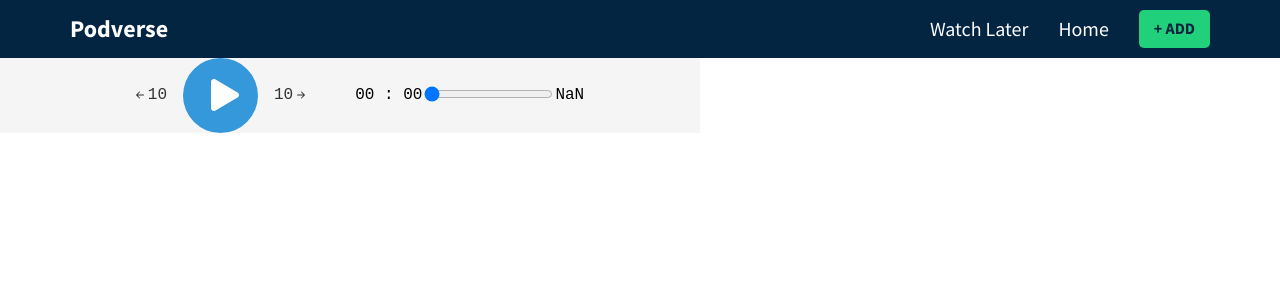
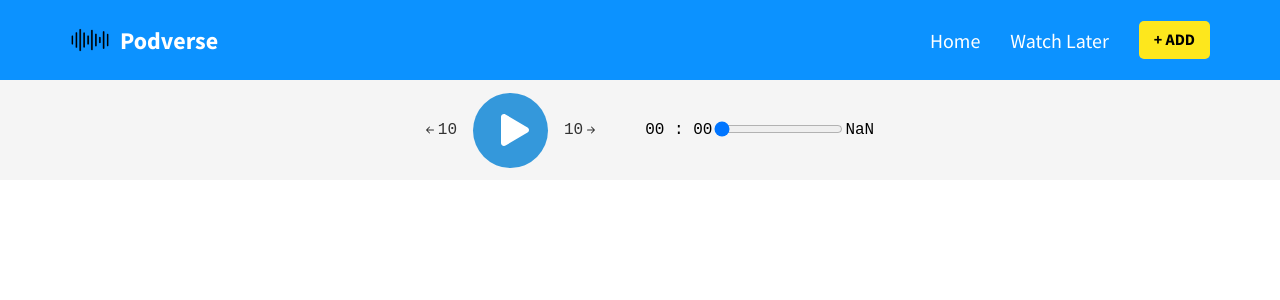
Before and after one commit to devkirstenm/KIRMUL009_FTO2301_GroupA_KirstenMuller_DWACapstone, a React (Create React App) app: page / in a window 1280 px wide. Shown: the top 300 px of the page. Built offline with nearby package versions, Linux system fonts and the light colour scheme.

Commit message:
Added styling

```diff
--- a/src/App.css
+++ b/src/App.css
@@ -1,8 +1,8 @@
 @import url("https://fonts.googleapis.com/css2?family=Source+Sans+Pro:wght@300;400;600;700;900&display=swap");
 
 :root {
-  --primary: #032541;
-  --secondary: #21d07a;
+  --primary: #0c92ff;
+  --secondary: #fde71d;
   --white: #fff;
 }
 
@@ -46,7 +46,7 @@ body {
 .btn {
   padding: 10px 15px;
   background-color: var(--secondary);
-  color: var(--primary);
+  color: black;
   border-radius: 5px;
   text-transform: uppercase;
   font-weight: 700;
@@ -58,7 +58,7 @@ body {
 }
 
 .btn:hover {
-  background-color: #1aa762;
+  background-color: rgb(245, 242, 104);
   opacity: 1;
   cursor: pointer;
 }
@@ -81,7 +81,8 @@ header .inner-content {
   display: flex;
   justify-content: space-between;
   align-items: center;
-  padding: 10px 0;
+  padding: 20px 0;
+
 }
 
 header a {
@@ -89,10 +90,17 @@ header a {
   font-size: 1.25rem;
   text-decoration: none;
   transition: all 0.3s ease;
+
 }
 
 header a:hover {
   opacity: 0.7;
+}
+
+
+header .brand {
+  display: flex; /* Add flex property to .brand to control the layout */
+  align-items: center; /* Align logo and link vertically */
 }
 
 header .brand a {
@@ -111,6 +119,7 @@ header .nav-links {
 header .nav-links li {
   display: inline-block;
   margin-right: 30px;
+
 }
 
 header .nav-links li:last-child {
@@ -533,7 +542,7 @@ font-weight: bolder;
 .audio--player {
   display: flex; /* display in a single line*/
   align-items: center;
-  width: 700px;
+  height: 100px;
   background: whitesmoke;
   justify-content: center;
 
@@ -685,3 +694,20 @@ select {
   color: #333;
   border: none;
 }
+
+/* Header */
+
+.header--logo {
+  width: 40px; /* Set the width of the logo as desired */
+  height: auto; /* Allow the height to adjust proportionally */
+  margin-right: 10px; /* Add margin to separate logo from the link */
+}
+
+
+header .brand a {
+  font-weight: 700;
+  font-size: 1.5rem;
+  color: var(--white); /* Set the color for the link */
+  text-decoration: none;
+  transition: all 0.3s ease;
+}
--- a/src/components/AudioPlayer.js
+++ b/src/components/AudioPlayer.js
@@ -1,33 +1,34 @@
-import React, { useRef } from "react"
-// installed react-icons
-import {BsArrowLeftShort} from "react-icons/bs"
-import {BsArrowRightShort} from "react-icons/bs"
-import {FaPlay} from "react-icons/fa"
-import {FaPause} from "react-icons/fa"
+import React, { useRef, useEffect, useState } from "react";
+import { BsArrowLeftShort, BsArrowRightShort } from "react-icons/bs";
+import { FaPlay, FaPause } from "react-icons/fa";
 
+export default function AudioPlayer({ episodeFile }) {
+  const [isPlaying, setIsPlaying] = useState(false);
+  const [duration, setDuration] = useState(0);
+  const [currentTime, setCurrentTime] = useState(0);
+  // audio source will be set based on the selected episode file
+  const audioPlayer = useRef(null);
+  const progressBar = useRef();
+  const animationRef = useRef();
 
-export default function AudioPlayer() {
+  useEffect(() => {
+    const seconds = Math.floor(audioPlayer.current.duration);
+    setDuration(seconds);
+    progressBar.current.max = seconds;
+  }, [audioPlayer?.current?.loadedmetadata, audioPlayer?.current?.readyState]);
 
-    // state
-    // is the audio playing state
-    const [isPlaying, setIsPlaying] = React.useState(false); // by default, player is not playing automatically
-    // state to set and change duration of audio
-    const [duration, setDuration] = React.useState(0); // default is 0
-    // state to set and change the time of the audio
-    const [currentTime, setCurrentTime] = React.useState(0);
-
-    // references
-    const audioPlayer = useRef(); // reference to the audio component
-    const progressBar = useRef(); // reference to the progress bar
-    const animationRef = useRef(); // reference to the animation (tracking progress bar)
-
-    // logic to display the audio in seconds without decimals (e.g., 20.83928032 seconds)
-    React.useEffect(() => {
-        const seconds = Math.floor(audioPlayer.current.duration);
-        setDuration(seconds);
-        progressBar.current.max = seconds;
-        // component will run as soon as the audio player has loaded (metadata is ready/exists). Necessary because Audio file may have not loaded yet so you will want to include this
-    }, [audioPlayer?.current?.loadedmetadata, audioPlayer?.current?.readyState]); // "if audioPlayer exists? and if current exists? then it must update when the loaded meta data is available""
+  useEffect(() => {
+    if (episodeFile) {
+      audioPlayer.current = new Audio(episodeFile); // Use the provided episodeFile to create the audio element
+      setIsPlaying(true);
+      audioPlayer.current.play();
+      animationRef.current = requestAnimationFrame(whilePlaying);
+    } else {
+      setIsPlaying(false);
+      audioPlayer.current.pause();
+      cancelAnimationFrame(animationRef.current);
+    }
+  }, [episodeFile]);
 
     // logic to format time correctly with minutes and seconds
     const calculateTime = (secs) => {
@@ -91,7 +92,9 @@ export default function AudioPlayer() {
         changeRange()
     }
 
+
     return (
+        <div className="inner-container">
         <div className="audio--player">
             <audio ref={audioPlayer} src="https://podcast-api.netlify.app/placeholder-audio.mp3"></audio>
 
@@ -115,5 +118,6 @@ export default function AudioPlayer() {
             <div className="duration">{(duration && !isNaN(duration)) && calculateTime(duration)}</div> {/* *not working* needed to add conditional statement because of bug. Bug: time display NaN when audio isn't playing - it's trying to display the duration before it's ready */}
 
         </div>
+        </div>
     )
 }
--- a/src/components/Header.js
+++ b/src/components/Header.js
@@ -7,16 +7,17 @@ export const Header = () => {
       <div className="container">
         <div className="inner-content">
           <div className="brand">
+            <img className="header--logo" src="./audio-waves.png" />
             <Link to="/home">Podverse</Link>
           </div>
 
           <ul className="nav-links">
             <li>
-              <Link to="/watchlater">Watch Later</Link>
+              <Link to="/home">Home</Link>
             </li>
 
             <li>
-              <Link to="/home">Home</Link>
+              <Link to="/watchlater">Watch Later</Link>
             </li>
 
             <li>
--- a/src/components/PodcastInfo.js
+++ b/src/components/PodcastInfo.js
@@ -1,10 +1,14 @@
 import React, { useEffect, useState } from "react"; // Import useEffect and useState
 import { useParams } from "react-router-dom";
+import AudioPlayer from "./AudioPlayer";
 
 const PodcastInfo = () => {
   const { id } = useParams(); // Get the podcast ID from the URL parameter
   console.log(id)
+
   const [selectedPodcast, setSelectedPodcast] = useState(null); // the initial value of selectedPodcast should be set to null instead of undefined, since it will be updated with an object (the data fetched from the API) later on.
+
+  const [selectedEpisodeFile, playEpisode] = useState(null); // Rename setSelectedEpisodeFile to playEpisode
 
     useEffect(() => {
         fetch(`https://podcast-api.netlify.app/id/${id}`)
@@ -59,7 +63,7 @@ const PodcastInfo = () => {
                     <div className="episode-container" key={episode.episode}>
                       <p className="episode-info">{`Episode ${episode.episode}: ${episode.title}`}</p>
                       <p className="episode-description">{episode.description}</p>
-                      <p className="episode-file">{episode.file}</p>
+                      <button className="episode-file" onClick={() => playEpisode(episode.file)}>Play episode</button>
                     </div>
                   ))}
                 </div>
@@ -68,6 +72,7 @@ const PodcastInfo = () => {
           ))}
         </div>
       </div>
+      {selectedEpisodeFile && <AudioPlayer episodeFile={selectedEpisodeFile} />}
     </div>
   );
 };
```
Also changed, not shown: public/audio-waves.png (added), public/header-logo.png (added).
